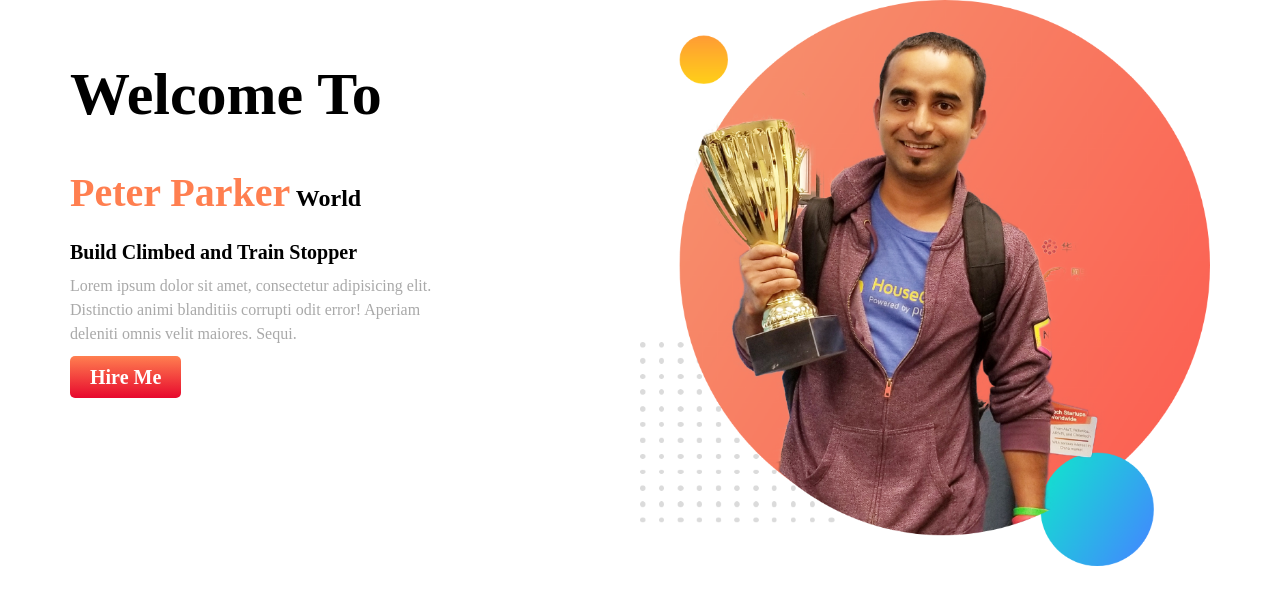
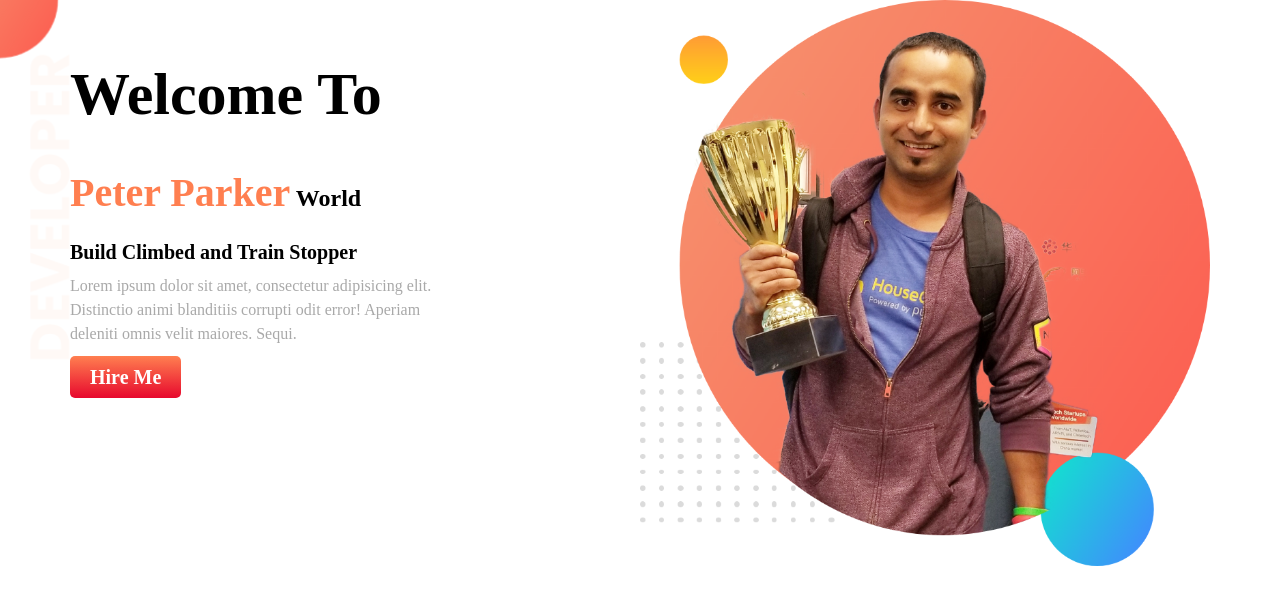
Before and after one commit to TopuChandra/first-website-view, a plain HTML site: page index.html in a window 1280 px wide. Drawn offline with Linux system fonts and the light colour scheme.

Commit message:
Background Image Added

```diff
--- a/css/style.css
+++ b/css/style.css
@@ -5,6 +5,13 @@
 
 .body {
     font-family: 'Oswald', sans-serif;
+
+
+}
+
+#jnathon {
+    background: url(../images/top-banner.png);
+    background-repeat: no-repeat;
 
 
 }
```
